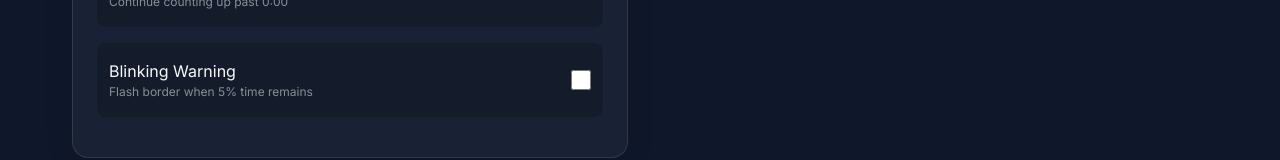
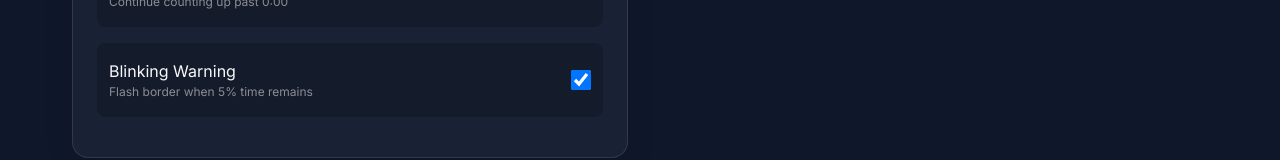
Before and after one commit to Uticodes/PlatformTimer, a React (Vite) app: page / in a window 1280 px wide. Shown: the part 929-1089 px from the top of the page. Built offline with nearby package versions, Linux system fonts and the light colour scheme.

Commit message:
update enableBlinkingBarrier value

```diff
--- a/src/screens/Operator.jsx
+++ b/src/screens/Operator.jsx
@@ -20,7 +20,7 @@
   // New Features State
   const [displayMode, setDisplayMode] = useState('timer'); // 'timer' | 'clock'
   const [enableOvertime, setEnableOvertime] = useState(false);
-  const [enableBlinkingBarrier, setEnableBlinkingBarrier] = useState(false);
+  const [enableBlinkingBarrier, setEnableBlinkingBarrier] = useState(true);
 
   // Presets State
   const [presets, setPresets] = useState(() => {
@@ -36,7 +36,7 @@
     theme: { bg: '#000000', text: '#ef4444' },
     displayMode: 'timer',
     enableOvertime: false,
-    enableBlinkingBarrier: false,
+    enableBlinkingBarrier: true,
     totalSeconds: 300
   });
 
```
